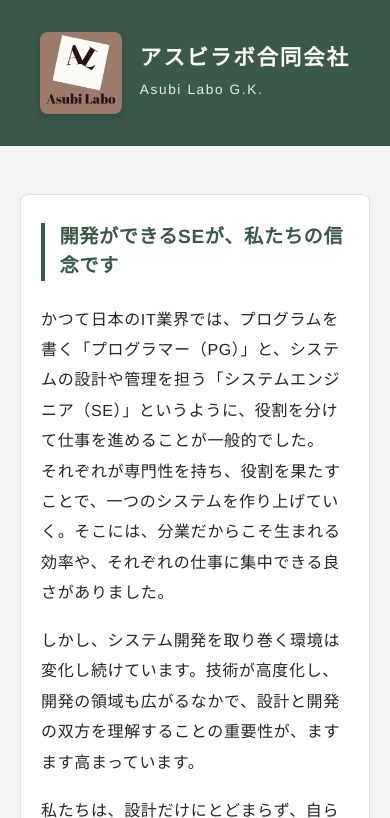
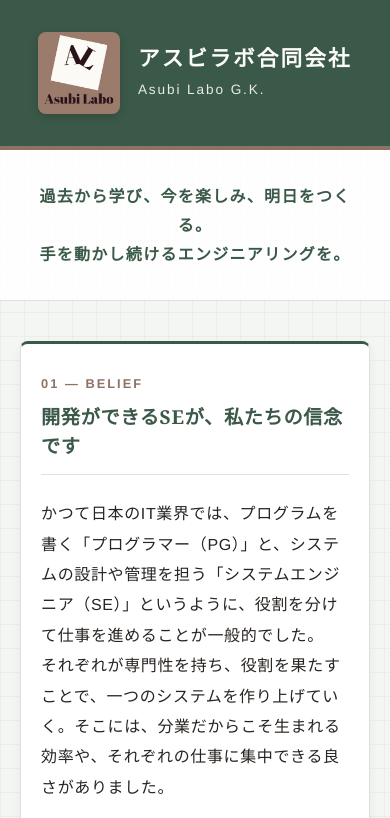
Before and after one commit to asubi-labo/asubi-labo.github.io, a plain HTML site: page index.html in a window 390 px wide. Shown: the top 818 px of the page. Drawn offline with Linux system fonts and the light colour scheme.

Commit message:
Add files via upload

```diff
--- a/index.html
+++ b/index.html
@@ -5,7 +5,7 @@
   <meta name="viewport" content="width=device-width, initial-scale=1.0">
   <title>アスビラボ合同会社 | Asubi Labo G.K.</title>
   <meta name="description" content="アスビラボ合同会社（Asubi Labo G.K.）の公式ホームページです。設計から開発まで、手を動かし続けるエンジニアリングを大切にしています。">
-  <link rel="stylesheet" href="style.css">
+  <link rel="stylesheet" href="style.css?v=4">
   <link rel="icon" href="logo.png" type="image/png">
 </head>
 <body>
@@ -19,10 +19,14 @@
       </div>
     </div>
   </header>
+  <div class="hero-tagline">
+    <p>過去から学び、今を楽しみ、明日をつくる。<br>手を動かし続けるエンジニアリングを。</p>
+  </div>
 
   <main>
     <!-- 1. 開発ができるSEが、私たちの信念です -->
     <section class="philosophy">
+      <div class="section-label">01 — BELIEF</div>
       <h2>開発ができるSEが、私たちの信念です</h2>
       <p>かつて日本のIT業界では、プログラムを書く「プログラマー（PG）」と、システムの設計や管理を担う「システムエンジニア（SE）」というように、役割を分けて仕事を進めることが一般的でした。<br>
       それぞれが専門性を持ち、役割を果たすことで、一つのシステムを作り上げていく。そこには、分業だからこそ生まれる効率や、それぞれの仕事に集中できる良さがありました。</p>
@@ -35,6 +39,7 @@
 
     <!-- 2. 傍（はた）を楽にするために仕事をする -->
     <section class="philosophy">
+      <div class="section-label">02 — PHILOSOPHY</div>
       <h2>傍（はた）を楽にするために仕事をする</h2>
       <p>「働く」という漢字は、日本で生まれた国字です。「人」を表す「亻（にんべん）」と、「動く」を表す「動」を組み合わせた文字で、人が動くこと、つまり仕事をする姿を表しています。</p>
       <p>では、何のために人は働くのでしょうか。<br>
@@ -48,6 +53,7 @@
 
     <!-- 3. 明日に備えて、遊ぶ -->
     <section class="philosophy">
+      <div class="section-label">03 — SPIRIT</div>
       <h2>明日に備えて、遊ぶ</h2>
       <p>江戸時代の職人たちは、仕事に励む一方で、仕事を終えた後の時間も大切にしていたと言われています。<br>
       仕事が終われば、仲間と語らい、遊び、さまざまなものに触れる。そこには、単に疲れを癒やすだけではない、楽しみや発見がありました。</p>
--- a/style.css
+++ b/style.css
@@ -1,12 +1,11 @@
-/* ベース設定（封筒のグリーン系 × ロゴのモカブラウンに統一） */
 :root {
-  --primary-color: #3b5948; /* 落ち着いたフォレストグリーン（ヘッダー・見出しライン） */
-  --accent-color: #2c4738;  /* 深みのあるグリーン（リンク色） */
-  --text-color: #282421;    /* ロゴ文字に馴染むダークチャコールブラウン */
-  --sub-text: #5c635e;      /* 優しいグレーグリーン */
-  --bg-color: #f4f6f4;      /* 清潔感のあるごく淡いセージホワイト背景 */
-  --card-bg: #ffffff;       /* クリーンな白のカード */
-  --border-color: #dce3de;  /* 柔らかいグリーンの境界線 */
+  --primary-color: #3b5948;
+  --accent-color: #8d7265;
+  --text-color: #282421;
+  --sub-text: #5c635e;
+  --bg-color: #f4f6f4;
+  --card-bg: #ffffff;
+  --border-color: #dce3de;
 }
 
 * {
@@ -19,16 +18,19 @@ body {
   font-family: "Helvetica Neue", Arial, "Hiragino Kaku Gothic ProN", "Hiragino Sans", Meiryo, sans-serif;
   color: var(--text-color);
   background-color: var(--bg-color);
+  background-image:
+    linear-gradient(to right, rgba(59, 89, 72, 0.05) 1px, transparent 1px),
+    linear-gradient(to bottom, rgba(59, 89, 72, 0.05) 1px, transparent 1px);
+  background-size: 24px 24px;
   line-height: 1.9;
   letter-spacing: 0.04em;
-  -webkit-font-smoothing: antialiased;
 }
 
-/* ヘッダー（ロゴ左・社名右の横並びレイアウト） */
 header {
   background-color: var(--primary-color);
   color: #fcfbf9;
   padding: 2.5rem 1.5rem;
+  border-bottom: 4px solid var(--accent-color);
 }
 
 .header-inner {
@@ -40,7 +42,6 @@ header {
   gap: 1.75rem;
 }
 
-/* ロゴ画像（グリーンの背景上で綺麗に見せる設定） */
 .site-logo {
   width: 105px;
   height: 105px;
@@ -56,9 +57,10 @@ header {
 }
 
 header h1 {
-  font-size: 1.8rem;
+  font-family: "Hiragino Mincho ProN", "Yu Mincho", Georgia, serif;
+  font-size: 1.85rem;
   font-weight: 700;
-  letter-spacing: 0.08em;
+  letter-spacing: 0.1em;
   line-height: 1.3;
   margin-bottom: 0.3rem;
 }
@@ -66,31 +68,56 @@ header h1 {
 header .en-name {
   font-size: 0.95rem;
   opacity: 0.9;
-  letter-spacing: 0.12em;
+  letter-spacing: 0.14em;
 }
 
-/* メインコンテンツ */
+.hero-tagline {
+  background-color: rgba(255, 255, 255, 0.85);
+  border-bottom: 1px solid var(--border-color);
+  padding: 2rem 1.5rem;
+  text-align: center;
+}
+
+.hero-tagline p {
+  font-family: "Hiragino Mincho ProN", "Yu Mincho", Georgia, serif;
+  font-size: 1.15rem;
+  color: var(--primary-color);
+  font-weight: 600;
+  letter-spacing: 0.08em;
+  line-height: 1.8;
+}
+
 main {
   max-width: 780px;
   margin: 0 auto;
-  padding: 3rem 1.25rem;
+  padding: 2.5rem 1.25rem 3.5rem;
 }
 
 section.philosophy {
   background-color: var(--card-bg);
   border: 1px solid var(--border-color);
+  border-top: 3px solid var(--primary-color);
   border-radius: 8px;
   padding: 2.5rem 2rem;
   margin-bottom: 2.5rem;
-  box-shadow: 0 2px 8px rgba(40, 36, 33, 0.04);
+  box-shadow: 0 4px 12px rgba(40, 36, 33, 0.05);
+}
+
+.section-label {
+  font-size: 0.8rem;
+  font-weight: 700;
+  color: var(--accent-color);
+  letter-spacing: 0.16em;
+  margin-bottom: 0.4rem;
 }
 
 section.philosophy h2 {
-  font-size: 1.35rem;
+  font-family: "Hiragino Mincho ProN", "Yu Mincho", Georgia, serif;
+  font-size: 1.4rem;
   color: var(--primary-color);
-  border-left: 4px solid var(--primary-color);
-  padding-left: 0.9rem;
+  padding-bottom: 0.85rem;
   margin-bottom: 1.5rem;
+  border-bottom: 1px solid var(--border-color);
   line-height: 1.5;
 }
 
@@ -103,17 +130,17 @@ section.philosophy p:last-child {
   margin-bottom: 0;
 }
 
-/* 引用部分（路傍の石） */
 blockquote {
-  background-color: #eef2ef;
-  border-left: 3px solid var(--primary-color);
+  background-color: #f6f3f0;
+  border-left: 4px solid var(--accent-color);
   padding: 1rem 1.25rem;
   margin: 1.25rem 0;
+  font-family: "Hiragino Mincho ProN", "Yu Mincho", Georgia, serif;
   font-weight: 600;
-  color: var(--primary-color);
+  font-size: 1.05rem;
+  color: var(--text-color);
 }
 
-/* 会社情報セクション */
 section.company-info {
   background-color: var(--card-bg);
   border: 1px solid var(--border-color);
@@ -123,7 +150,8 @@ section.company-info {
 }
 
 section.company-info h2 {
-  font-size: 1.2rem;
+  font-family: "Hiragino Mincho ProN", "Yu Mincho", Georgia, serif;
+  font-size: 1.25rem;
   color: var(--primary-color);
   margin-bottom: 1.25rem;
   padding-bottom: 0.5rem;
@@ -155,7 +183,7 @@ dl.info-list dd:last-of-type {
 }
 
 a {
-  color: var(--accent-color);
+  color: var(--primary-color);
   text-decoration: underline;
 }
 
@@ -163,49 +191,25 @@ a:hover {
   opacity: 0.75;
 }
 
-/* フッター */
 footer {
+  background-color: var(--primary-color);
+  color: #fcfbf9;
   text-align: center;
-  padding: 2rem 1rem 3rem;
+  padding: 1.75rem 1rem;
   font-size: 0.85rem;
-  color: var(--sub-text);
+  border-top: 3px solid var(--accent-color);
 }
 
-/* スマホ表示の調整 */
 @media (max-width: 600px) {
-  header {
-    padding: 2rem 1rem;
-  }
-  .header-inner {
-    gap: 1.1rem;
-  }
-  .site-logo {
-    width: 82px;
-    height: 82px;
-  }
-  header h1 {
-    font-size: 1.35rem;
-  }
-  header .en-name {
-    font-size: 0.85rem;
-  }
-  section.philosophy,
-  section.company-info {
-    padding: 1.75rem 1.25rem;
-  }
-  section.philosophy h2 {
-    font-size: 1.2rem;
-  }
-  dl.info-list dt,
-  dl.info-list dd {
-    width: 100%;
-  }
-  dl.info-list dt {
-    border-bottom: none;
-    padding-bottom: 0.1rem;
-  }
-  dl.info-list dd {
-    padding-top: 0.1rem;
-    padding-bottom: 0.85rem;
-  }
+  header { padding: 2rem 1rem; }
+  .header-inner { gap: 1.1rem; }
+  .site-logo { width: 82px; height: 82px; }
+  header h1 { font-size: 1.35rem; }
+  header .en-name { font-size: 0.85rem; }
+  .hero-tagline p { font-size: 1rem; }
+  section.philosophy, section.company-info { padding: 1.75rem 1.25rem; }
+  section.philosophy h2 { font-size: 1.2rem; }
+  dl.info-list dt, dl.info-list dd { width: 100%; }
+  dl.info-list dt { border-bottom: none; padding-bottom: 0.1rem; }
+  dl.info-list dd { padding-top: 0.1rem; padding-bottom: 0.85rem; }
 }
```
